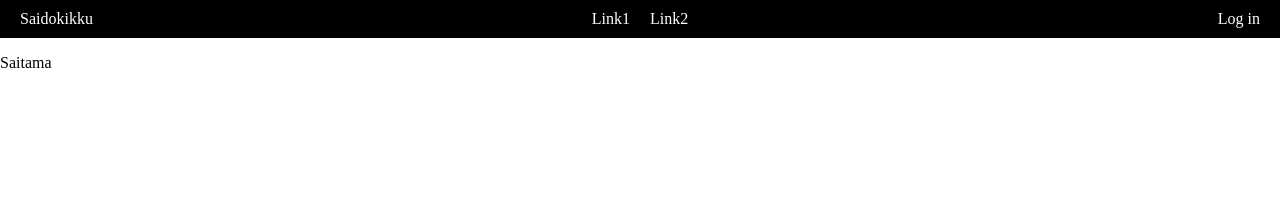
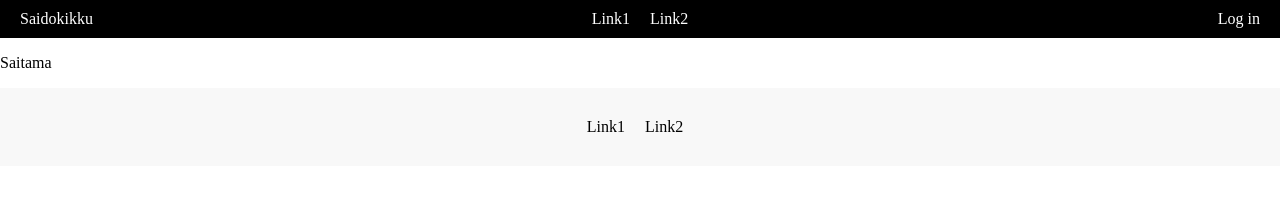
Before and after one commit to mikeadossi/Saidokikku, a React app: page /saitama in a window 1280 px wide. Shown: the top 216 px of the page. Built offline with nearby package versions, Linux system fonts and the light colour scheme.

Commit message:
added footer

```diff
--- a/src/App.js
+++ b/src/App.js
@@ -2,6 +2,7 @@ import React from 'react';
 import './App.css';
 import ReactDOM from 'react-dom';
 import Nav from './containers/Nav/Nav';
+import Footer from './containers/Footer/Footer';
 import Home from './containers/Home/Home';
 import SignUp from './containers/SignUp/SignUp';
 import LogIn from './containers/LogIn/LogIn';
@@ -20,6 +21,7 @@ class App extends React.Component {
             <Route exact path="/logIn" component={ LogIn }/>
             <Route exact path="/saitama" component={ Saitama }/>
           </Switch>
+          <Footer />
         </BrowserRouter>
       </div>
     );
--- a/src/components/Header/HeaderCenter/HeaderCenter.css
+++ b/src/components/Header/HeaderCenter/HeaderCenter.css
@@ -4,7 +4,7 @@
   text-align: center;
 }
 
-.header_center_link{
+.header_center_links{
   display:inline-block;
 }
 
--- a/src/components/Header/HeaderCenter/HeaderCenter.js
+++ b/src/components/Header/HeaderCenter/HeaderCenter.js
@@ -7,10 +7,10 @@ class HeaderCenter extends Component {
     return (
       <div className="header_center">
         <Link to="/saitama" className="nav_links">
-          <div className="header_center_link header_center_link1">Link1</div>
+          <div className="header_center_links header_center_link1">Link1</div>
         </Link>
         <Link to="/saitama" className="nav_links">
-          <div className="header_center_link header_center_link2">Link2</div>
+          <div className="header_center_links header_center_link2">Link2</div>
         </Link>
       </div>
     );
--- /dev/null
+++ b/src/containers/Footer/Footer.css
@@ -0,0 +1,15 @@
+.footer_content{
+  padding:30px 5px 30px 5px;
+  background-color:#F8F8F8;
+  width:100%;
+  float:right;
+  text-align: center;
+}
+
+.footer_links{
+  display:inline-block;
+}
+
+.footer_link1{
+  padding-right:20px;
+}
--- /dev/null
+++ b/src/containers/Footer/Footer.js
@@ -0,0 +1,16 @@
+import React from 'react';
+import './Footer.css';
+import { Link }  from 'react-router-dom';
+
+const Footer = () => (
+  <div className="footer_content">
+    <Link to="/saitama" className="nav_links nav_footer_links">
+      <div className="footer_links footer_link1">Link1</div>
+    </Link>
+    <Link to="/saitama" className="nav_links nav_footer_links">
+      <div className="footer_links footer_link2">Link2</div>
+    </Link>
+  </div>
+);
+
+export default Footer;
--- a/src/containers/Home/Home.css
+++ b/src/containers/Home/Home.css
@@ -1,4 +1,3 @@
 .home_content{
   padding:5px;
-  background-color:gainsboro;
 }
--- a/src/containers/Nav/Nav.css
+++ b/src/containers/Nav/Nav.css
@@ -9,3 +9,7 @@
   text-decoration: none !important;
   color:white;
 }
+
+.nav_footer_links{
+  color:black !important;
+}
--- a/src/containers/Nav/Nav.js
+++ b/src/containers/Nav/Nav.js
@@ -3,7 +3,6 @@ import './Nav.css';
 import HeaderRight from '../../components/Header/HeaderRight/HeaderRight';
 import HeaderCenter from '../../components/Header/HeaderCenter/HeaderCenter';
 import HeaderLeft from '../../components/Header/HeaderLeft/HeaderLeft';
-// import { Link } from 'react-router-dom';
 
 class Nav extends Component {
   render() {
```
